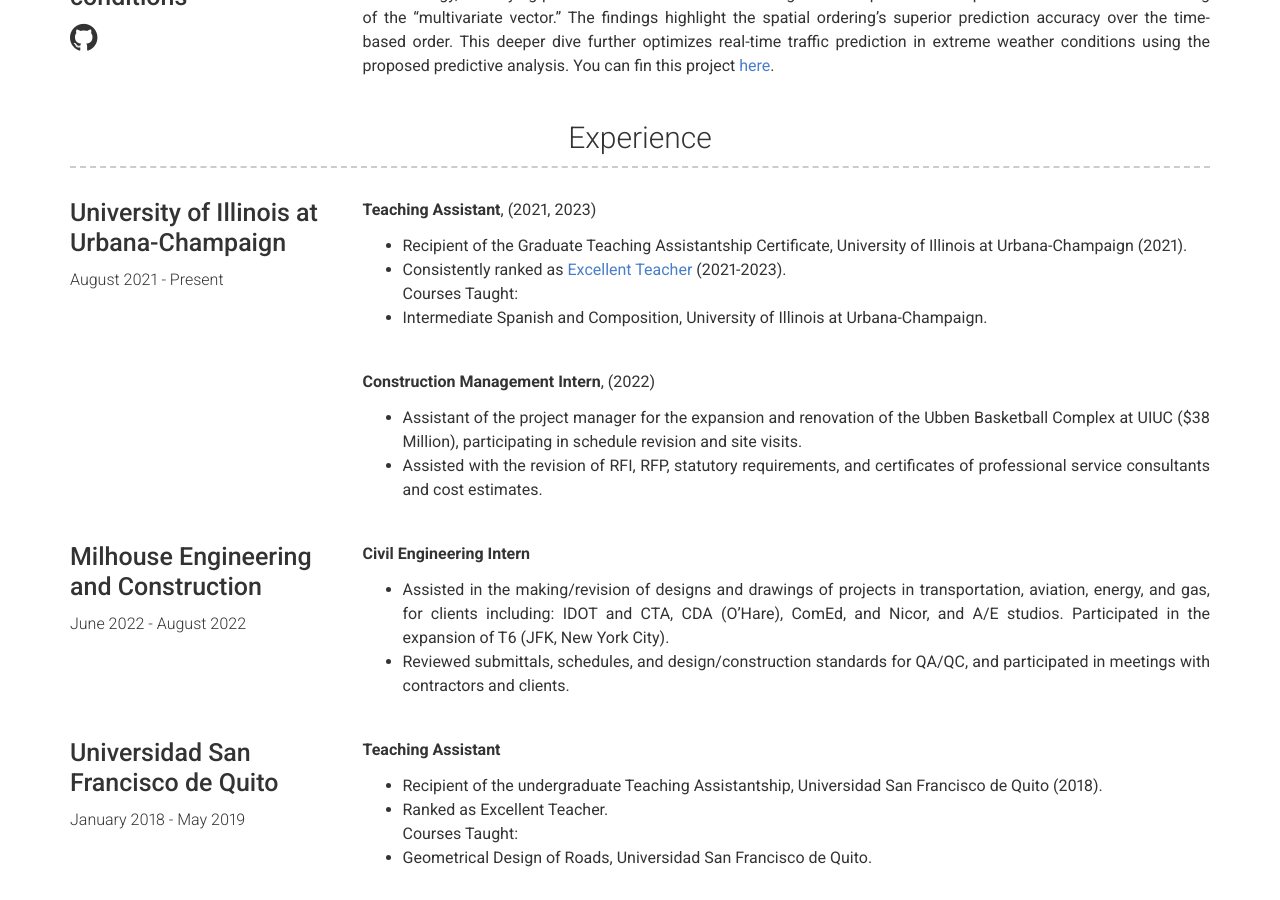
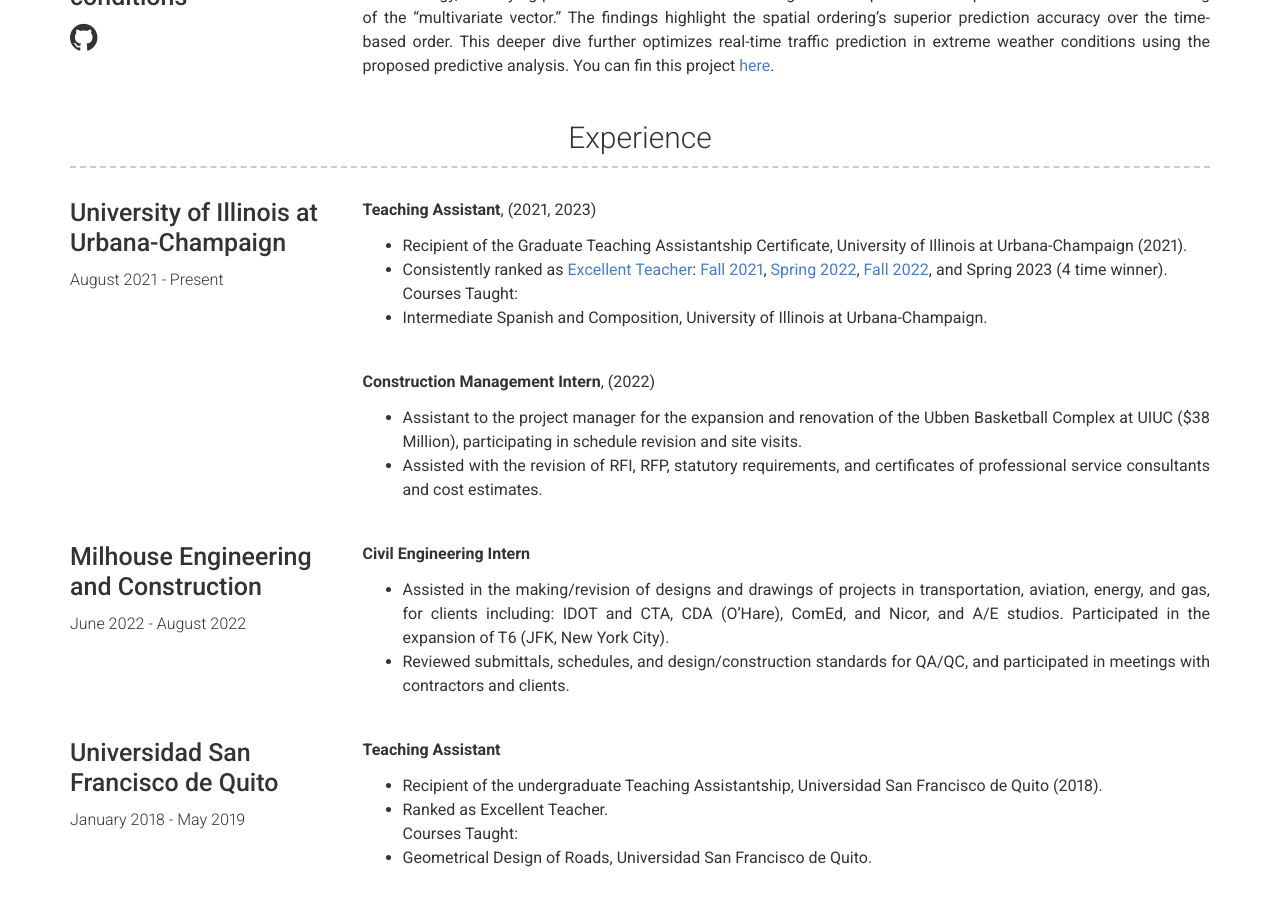
Before and after one commit to fsaudm/fsaudm.github.io, a Jekyll site: the page built from index.md, in a window 1280 px wide and 900 px high, scrolled down 3766 px. Built offline with Jekyll 4.4.1, drawn with Linux system fonts in a browser that asks for light colours.

Commit message:
Update experience.yml

```diff
--- a/_data/experience.yml
+++ b/_data/experience.yml
@@ -4,7 +4,7 @@
     **Teaching Assistant**, (2021, 2023)
     <br />
     - Recipient of the Graduate Teaching Assistantship Certificate, University of Illinois at Urbana-Champaign (2021).
-    - Consistently ranked as [Excellent Teacher](https://citl.illinois.edu/citl-101/measurement-evaluation/teaching-evaluation/teaching-evaluations-(ices)/teachers-ranked-as-excellent) (2021-2023).
+    - Consistently ranked as [Excellent Teacher](https://citl.illinois.edu/citl-101/measurement-evaluation/teaching-evaluation/teaching-evaluations-(ices)/teachers-ranked-as-excellent): [Fall 2021](http://citl.illinois.edu/docs/default-source/teachers-ranked-as-excellent/tre-2021-fall.pdf), [Spring 2022](http://citl.illinois.edu/docs/default-source/teachers-ranked-as-excellent/tre-2022-spring.pdf), [Fall 2022](http://citl.illinois.edu/docs/default-source/teachers-ranked-as-excellent/tre-2022-fall.pdf), and Spring 2023 (4 time winner).
     <br />
     Courses Taught:
     - Intermediate Spanish and Composition, University of Illinois at Urbana-Champaign.
@@ -13,7 +13,7 @@
   description: |
     **Construction Management Intern**, (2022)
     <br />
-    - Assistant of the project manager for the expansion and renovation of the Ubben Basketball Complex at UIUC ($38 Million), participating in schedule revision and site visits.
+    - Assistant to the project manager for the expansion and renovation of the Ubben Basketball Complex at UIUC ($38 Million), participating in schedule revision and site visits.
     - Assisted with the revision of RFI, RFP, statutory requirements, and certificates of professional service consultants and cost estimates.
 
 - company: Milhouse Engineering and Construction
```
